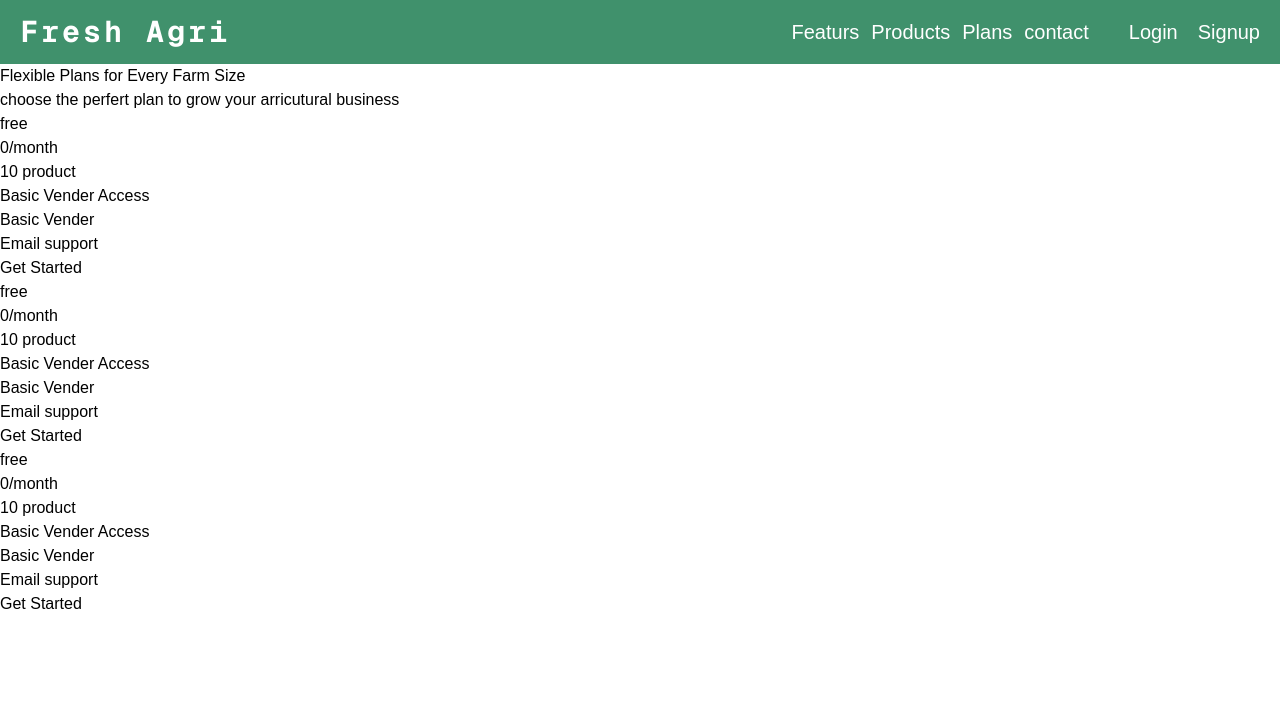
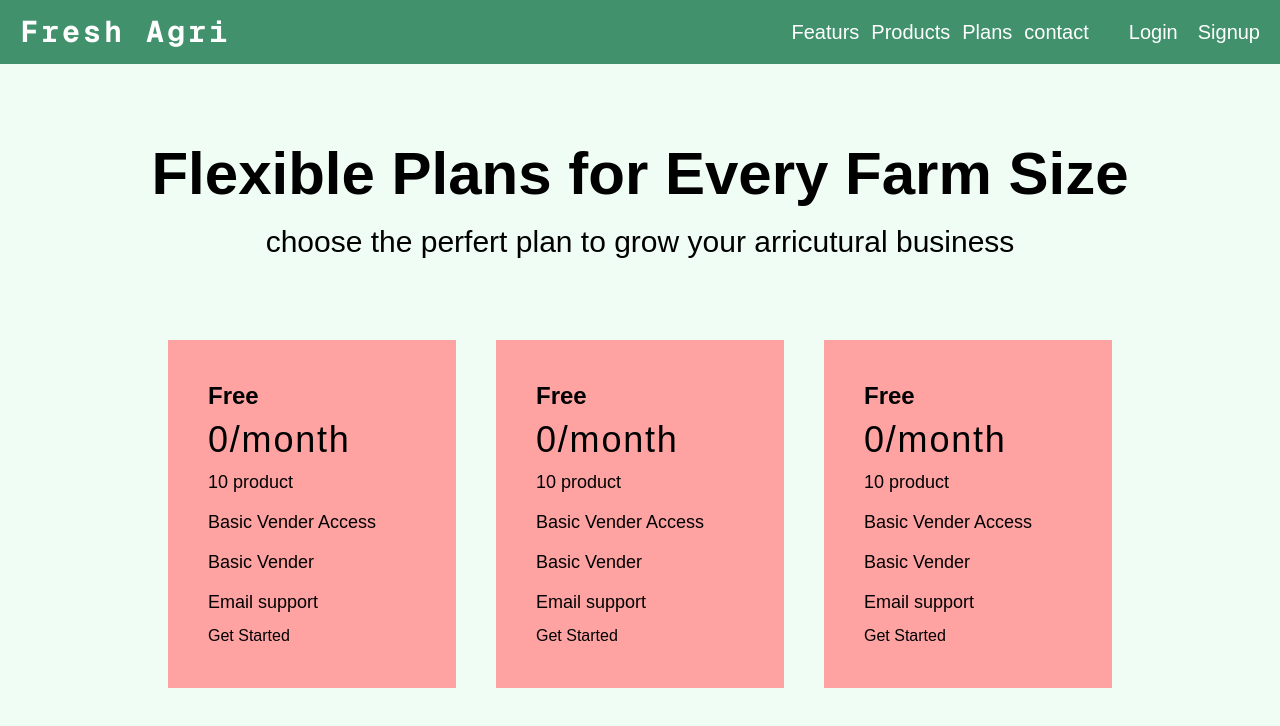
Before and after one commit to Techon-info/Product_demo, a Next.js app in the folder client/: page /plans in a window 1280 px wide. Shown: the top 726 px of the page. Built offline with nearby package versions, Linux system fonts and the light colour scheme.

Commit message:
add some style

```diff
--- a/client/app/plans/page.tsx
+++ b/client/app/plans/page.tsx
@@ -5,10 +5,14 @@ export default function page() {
   return (
     <>
       <MainNav />
-      <div className="flex flex-col">
-        <h1>Flexible Plans for Every Farm Size</h1>
-        <h3>choose the perfert plan to grow your arricutural business</h3>
-        <div>
+      <div className="flex flex-col w-full lg:h-[93vh] bg-green-50 pt-20 items-center">
+        <h1 className="lg:text-6xl lg:font-bold">
+          Flexible Plans for Every Farm Size
+        </h1>
+        <h3 className="lg:text-3xl mt-5">
+          choose the perfert plan to grow your arricutural business
+        </h3>
+        <div className="flex gap-10 mt-20">
           <Card />
           <Card />
           <Card />
@@ -20,10 +24,10 @@ export default function page() {
 
 const Card = function () {
   return (
-    <div>
-      <h1>free</h1>
-      <h3>0/month</h3>
-      <ul>
+    <div className="flex lg:flex-col items-start gap-2 lg:w-72 bg-red-300 lg:p-10">
+      <h1 className="lg:text-2xl lg:font-bold">Free</h1>
+      <h3 className="lg:text-4xl tracking-wider">0/month</h3>
+      <ul className="lg:text-lg flex flex-col gap-3">
         <li>10 product</li>
         <li>Basic Vender Access</li>
         <li>Basic Vender</li>
```
